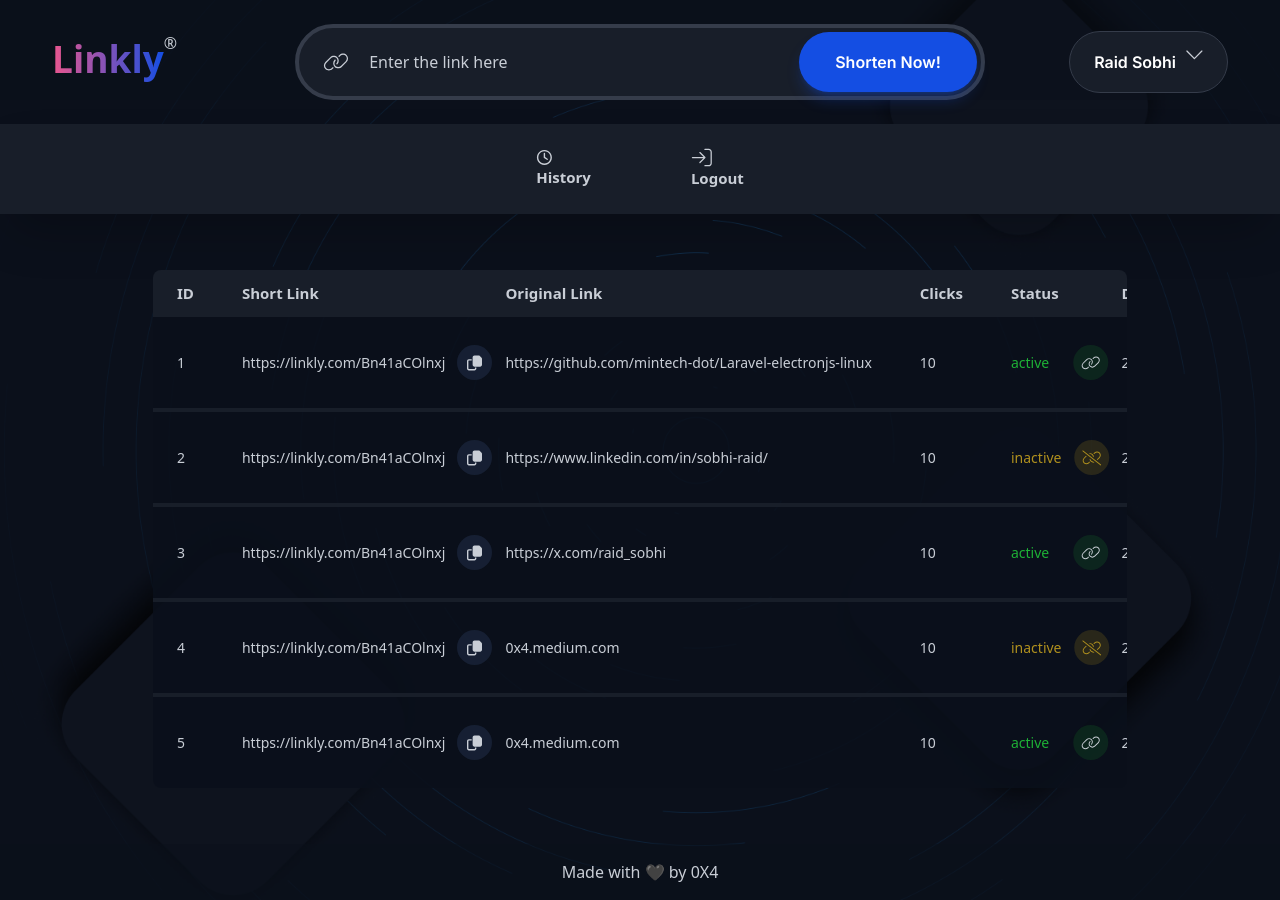
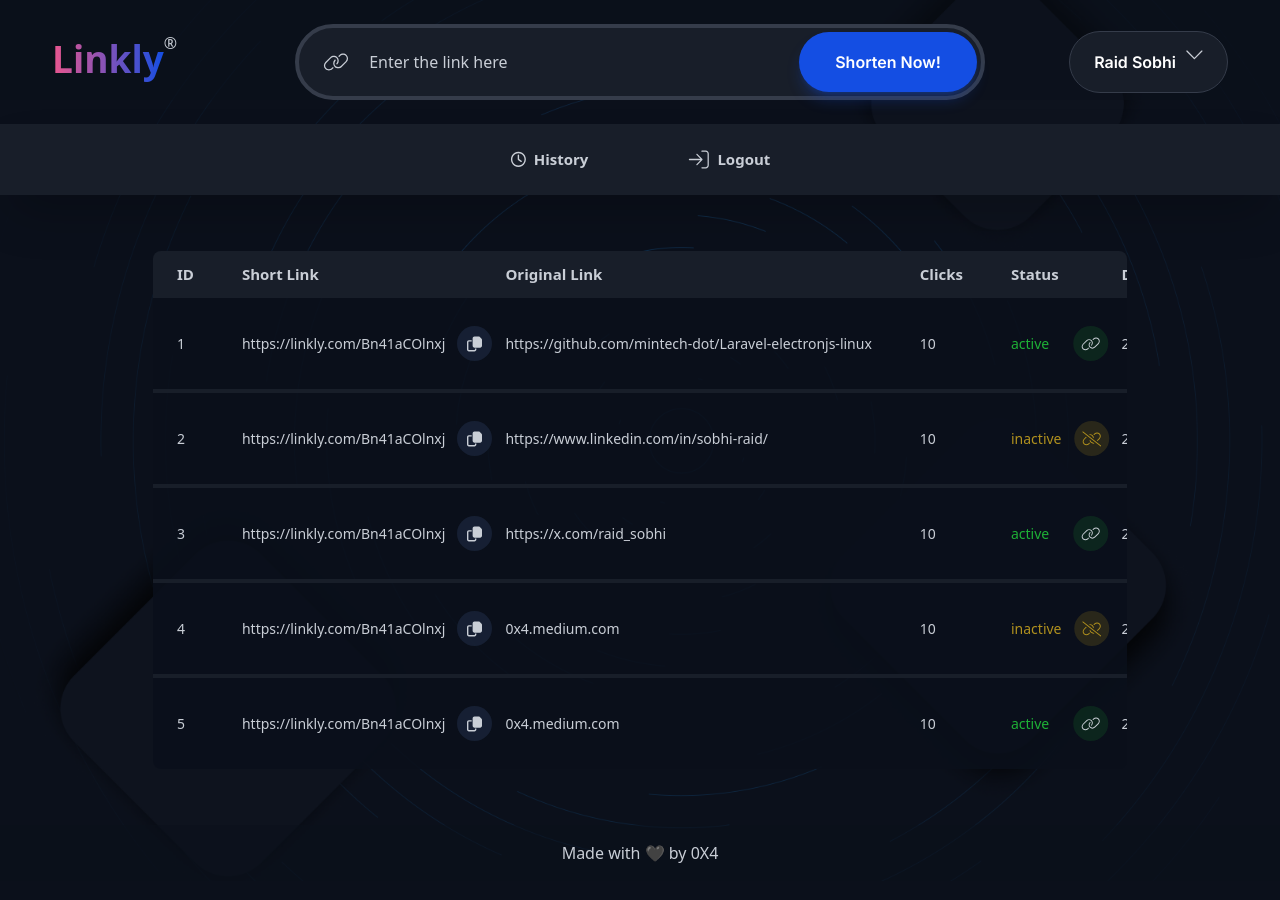
Before and after one commit to mintech-dot/url-shorter, a React (Vite) app in the folder client/: page /dashboard in a window 1280 px wide. Built offline with nearby package versions, Linux system fonts and the light colour scheme.

Commit message:
fix: Resolve flex styling issue in Tap component

```diff
--- a/client/src/components/ui/Tap.jsx
+++ b/client/src/components/ui/Tap.jsx
@@ -1,21 +1,21 @@
 import history from "../../assets/icon/history.svg";
 import exit from "../../assets/icon/exit.svg";
-import { Link } from 'react-router-dom';
+import { Link } from "react-router-dom";
 const Tab = () => {
   return (
     <div className=" flex items-center justify-center gap-[100px] w-full bg-grey mt-6 shadow-2xl">
-      <div className="flex gap-2 py-6 focus:border-b-4 focus:border-brand-primary-blue ">
-        <Link to="/dashboard">
+      <Link to="/dashboard">
+        <div className="flex gap-2 py-6 focus:border-b-4 focus:border-brand-primary-blue ">
           <img src={history} alt="" />
           <h1 className="font-bold text-[15px] text-lite">History</h1>
-        </Link>
-      </div>
-      <div className="flex gap-2 py-6 focus:border-b-4 focus:border-brand-primary-blue">
-        <Link to="/">
+        </div>
+      </Link>
+      <Link to="/">
+        <div className="flex gap-2 py-6 focus:border-b-4 focus:border-brand-primary-blue">
           <img src={exit} alt="" />
           <h1 className="font-bold text-[15px] text-lite">Logout</h1>
-        </Link>{" "}
-      </div>
+        </div>
+      </Link>{" "}
     </div>
   );
 };
```
